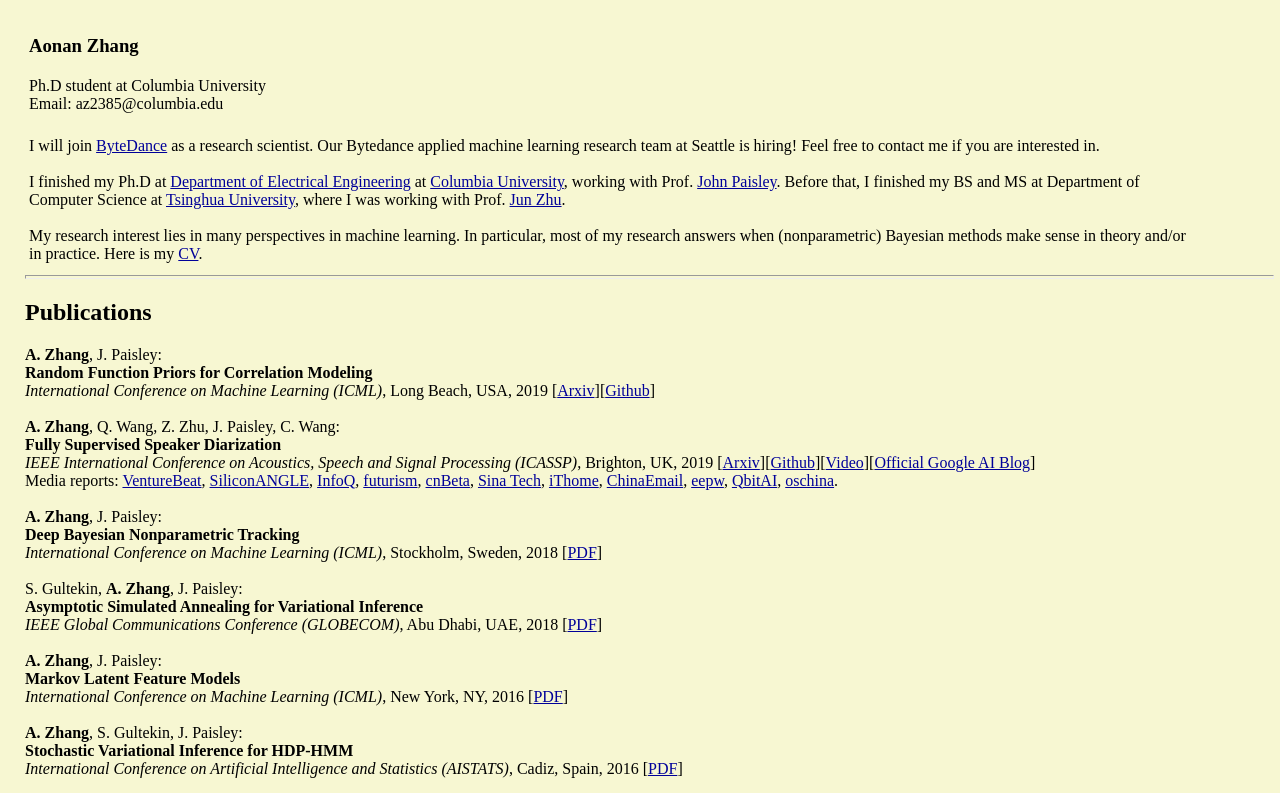
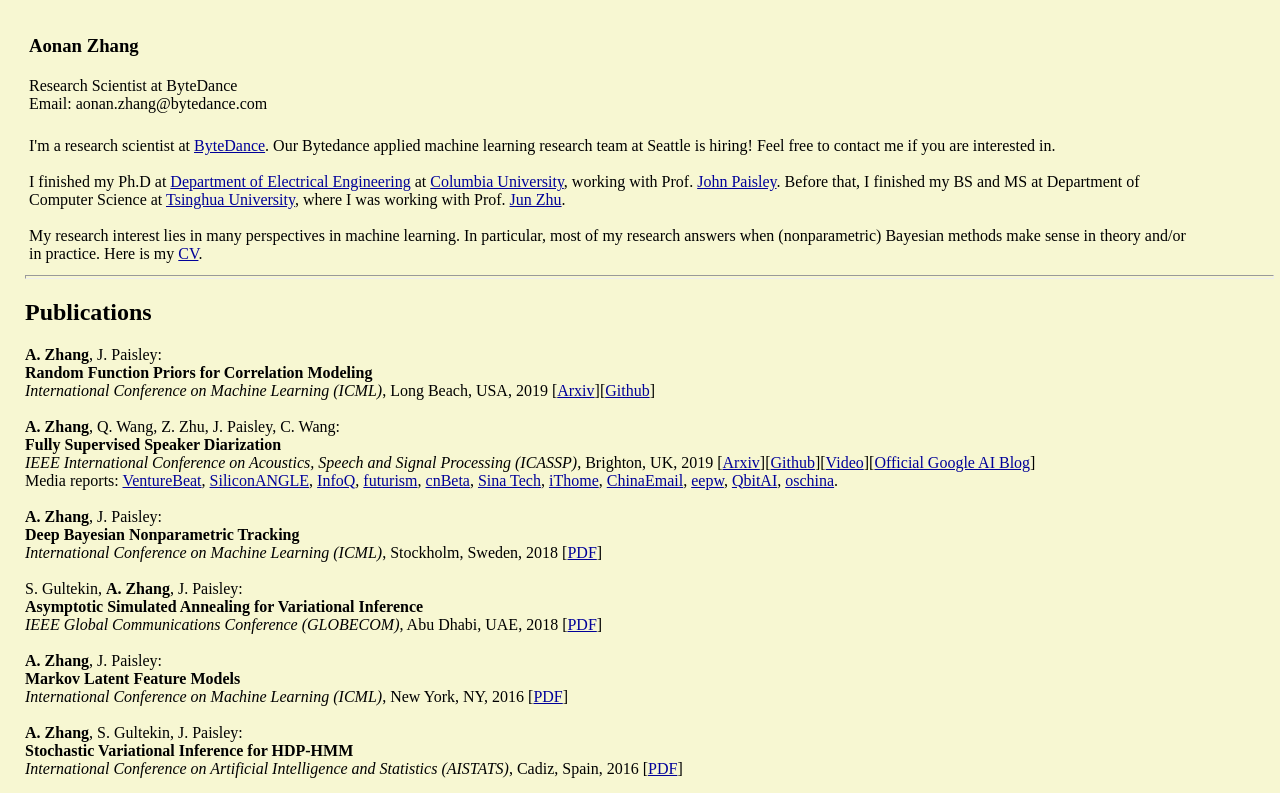
Before and after one commit to zan12/zan12.github.io, a plain HTML site: page index.html in a window 1280 px wide. Shown: the top 793 px of the page. Drawn offline with Linux system fonts and the light colour scheme.

Commit message:
ByteDance on board.

```diff
--- a/index.html
+++ b/index.html
@@ -31,7 +31,7 @@
 
 
 
-  <meta content="text/html; charset=ISO-8859-1" http-equiv="content-type"><title>Aonan Zhang :: Columbia University</title>
+  <meta content="text/html; charset=ISO-8859-1" http-equiv="content-type"><title>Aonan Zhang :: ByteDance</title>
 
 
 
@@ -49,14 +49,14 @@
       <h3 style="margin-top: 6px; height: 5px;">Aonan Zhang</h3>
 
 
-      <br>Ph.D student at Columbia University<br>
-Email: az2385@columbia.edu<br>
+      <br>Research Scientist at ByteDance<br>
+Email: aonan.zhang@bytedance.com<br>
       <br>
       </div>
       </td>
     </tr>
     <tr>
-      <td style="vertical-align: top; height: 65px;">I will join <a href="https://bytedance.com/">ByteDance</a> as a research scientist. Our Bytedance applied machine learning research team at Seattle is hiring! Feel free to contact me if you are interested in.<br><br>
+      <td style="vertical-align: top; height: 65px;">I'm a research scientist at <a href="https://bytedance.com/">ByteDance</a>. Our Bytedance applied machine learning research team at Seattle is hiring! Feel free to contact me if you are interested in.<br><br>
 
 I finished my Ph.D at <a href="http://www.ee.columbia.edu/">Department of Electrical Engineering</a> at <a href="http://www.columbia.edu/">Columbia University</a>, working with Prof. <a href="http://www.columbia.edu/~jwp2128/">John Paisley</a>. Before that, I finished my BS and MS at Department of Computer Science at <a href="http://www.tsinghua.edu.cn/publish/newthuen/">Tsinghua University</a>, where I was working with Prof. <a href="http://bigml.cs.tsinghua.edu.cn/~jun/">Jun Zhu</a>.<br><br>
 
```
